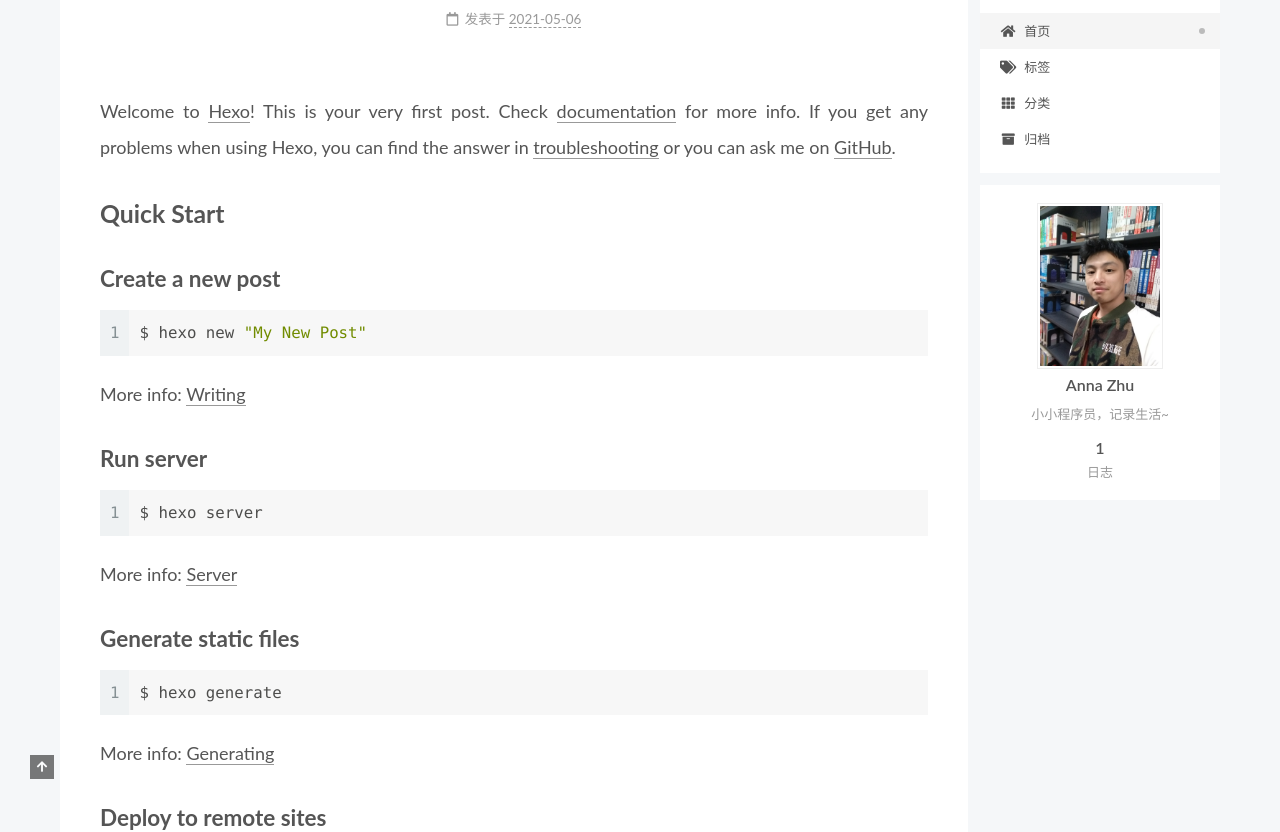
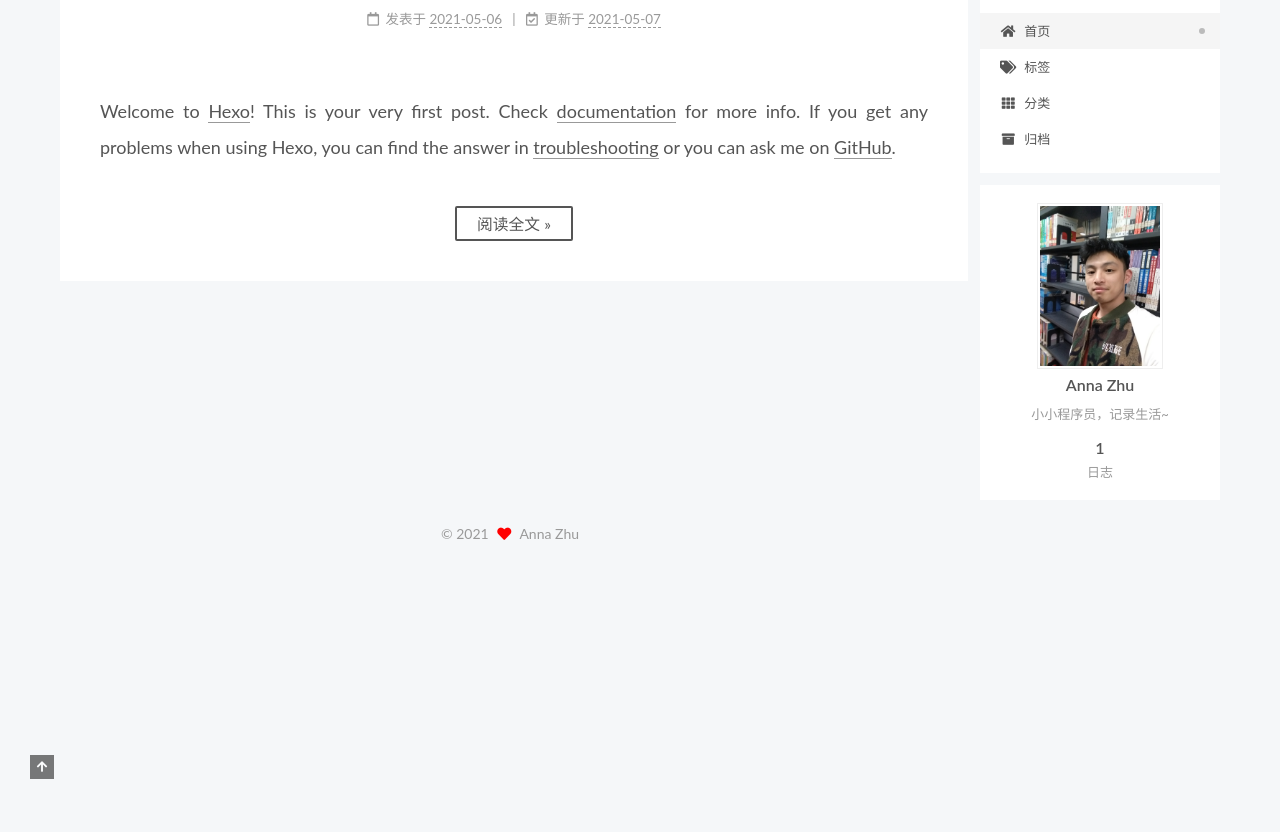
Before and after one commit to JamesZhuXin/JamesZhu.github.io, a plain HTML site: page index.html in a window 1280 px wide. Shown: the part 121-953 px from the top of the page. After the commit the page ends 800 px from the top, so only its background shows below. Drawn offline with Linux system fonts and the light colour scheme.

Commit message:
Site updated: 2021-05-07 17:38:35

```diff
--- a/css/main.css
+++ b/css/main.css
@@ -1165,7 +1165,7 @@ pre .javascript .function {
 }
 .links-of-author a::before,
 .links-of-author span.exturl::before {
-  background: #698394;
+  background: #fe8;
   border-radius: 50%;
   content: ' ';
   display: inline-block;
--- a/index.html
+++ b/index.html
@@ -193,6 +193,13 @@
 
               <time title="创建时间：2021-05-06 19:34:40" itemprop="dateCreated datePublished" datetime="2021-05-06T19:34:40+08:00">2021-05-06</time>
             </span>
+              <span class="post-meta-item">
+                <span class="post-meta-item-icon">
+                  <i class="far fa-calendar-check"></i>
+                </span>
+                <span class="post-meta-item-text">更新于</span>
+                <time title="修改时间：2021-05-07 17:36:19" itemprop="dateModified" datetime="2021-05-07T17:36:19+08:00">2021-05-07</time>
+              </span>
 
 
 
@@ -206,18 +213,13 @@
 
 
           <p>Welcome to <a target="_blank" rel="noopener" href="https://hexo.io/">Hexo</a>! This is your very first post. Check <a target="_blank" rel="noopener" href="https://hexo.io/docs/">documentation</a> for more info. If you get any problems when using Hexo, you can find the answer in <a target="_blank" rel="noopener" href="https://hexo.io/docs/troubleshooting.html">troubleshooting</a> or you can ask me on <a target="_blank" rel="noopener" href="https://github.com/hexojs/hexo/issues">GitHub</a>.</p>
-<h2 id="Quick-Start"><a href="#Quick-Start" class="headerlink" title="Quick Start"></a>Quick Start</h2><h3 id="Create-a-new-post"><a href="#Create-a-new-post" class="headerlink" title="Create a new post"></a>Create a new post</h3><figure class="highlight bash"><table><tr><td class="gutter"><pre><span class="line">1</span><br></pre></td><td class="code"><pre><span class="line">$ hexo new <span class="string">&quot;My New Post&quot;</span></span><br></pre></td></tr></table></figure>
-
-<p>More info: <a target="_blank" rel="noopener" href="https://hexo.io/docs/writing.html">Writing</a></p>
-<h3 id="Run-server"><a href="#Run-server" class="headerlink" title="Run server"></a>Run server</h3><figure class="highlight bash"><table><tr><td class="gutter"><pre><span class="line">1</span><br></pre></td><td class="code"><pre><span class="line">$ hexo server</span><br></pre></td></tr></table></figure>
-
-<p>More info: <a target="_blank" rel="noopener" href="https://hexo.io/docs/server.html">Server</a></p>
-<h3 id="Generate-static-files"><a href="#Generate-static-files" class="headerlink" title="Generate static files"></a>Generate static files</h3><figure class="highlight bash"><table><tr><td class="gutter"><pre><span class="line">1</span><br></pre></td><td class="code"><pre><span class="line">$ hexo generate</span><br></pre></td></tr></table></figure>
-
-<p>More info: <a target="_blank" rel="noopener" href="https://hexo.io/docs/generating.html">Generating</a></p>
-<h3 id="Deploy-to-remote-sites"><a href="#Deploy-to-remote-sites" class="headerlink" title="Deploy to remote sites"></a>Deploy to remote sites</h3><figure class="highlight bash"><table><tr><td class="gutter"><pre><span class="line">1</span><br></pre></td><td class="code"><pre><span class="line">$ hexo deploy</span><br></pre></td></tr></table></figure>
-
-<p>More info: <a target="_blank" rel="noopener" href="https://hexo.io/docs/one-command-deployment.html">Deployment</a></p>
+          <!--noindex-->
+            <div class="post-button">
+              <a class="btn" href="/2021/05/06/hello-world/#more" rel="contents">
+                阅读全文 &raquo;
+              </a>
+            </div>
+          <!--/noindex-->
 
 
     </div>
@@ -335,8 +337,6 @@
   </span>
   <span class="author" itemprop="copyrightHolder">Anna Zhu</span>
 </div>
-  <div class="powered-by">由 <a href="https://hexo.io/" class="theme-link" rel="noopener" target="_blank">Hexo</a> & <a href="https://pisces.theme-next.org/" class="theme-link" rel="noopener" target="_blank">NexT.Pisces</a> 强力驱动
-  </div>
 
 
 
```
Also changed, not shown: 2021/05/06/hello-world/index.html (+12 -5 lines), archives/2021/05/index.html (+0 -2 lines), archives/2021/index.html (+0 -2 lines), archives/index.html (+0 -2 lines).
